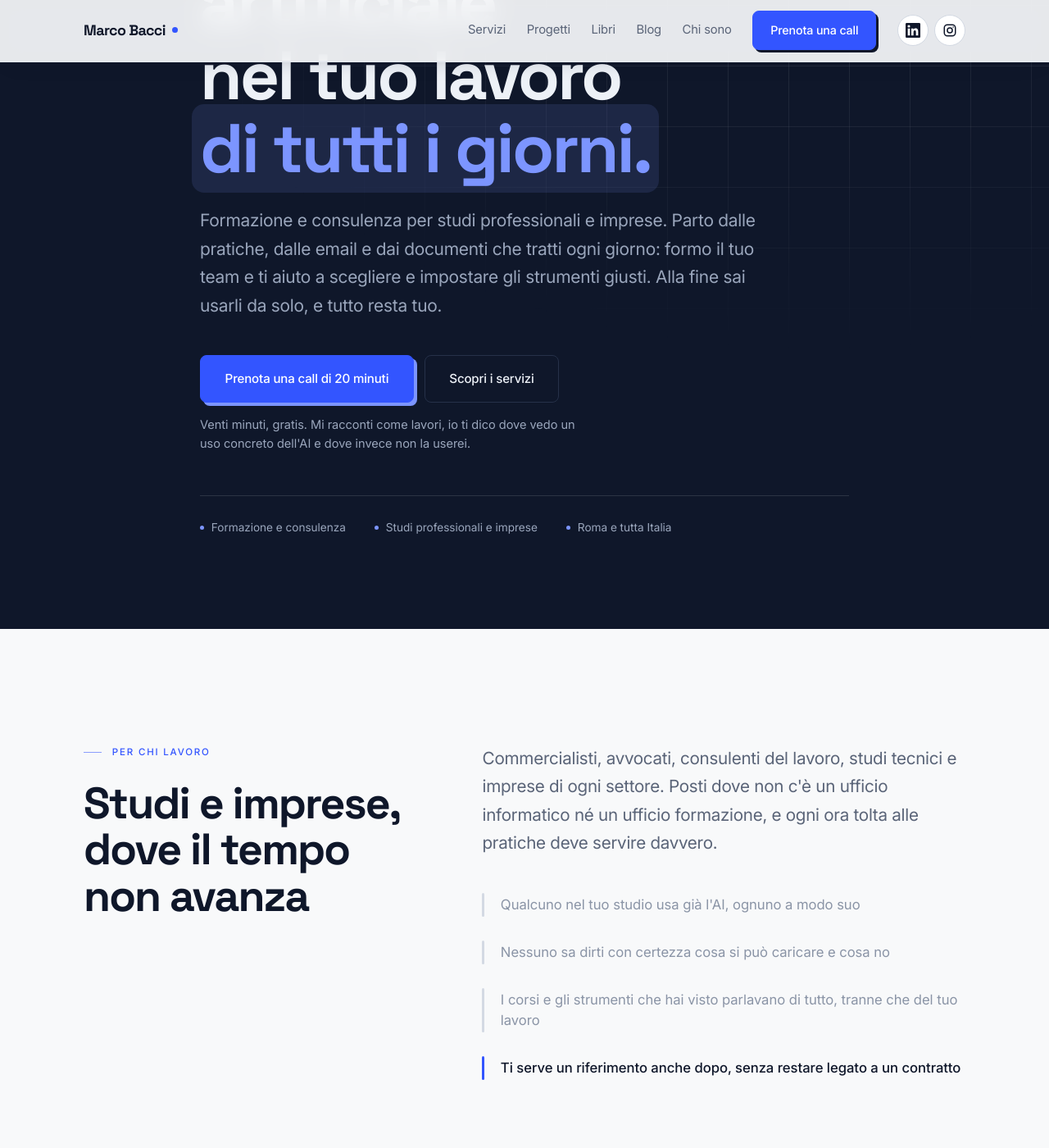
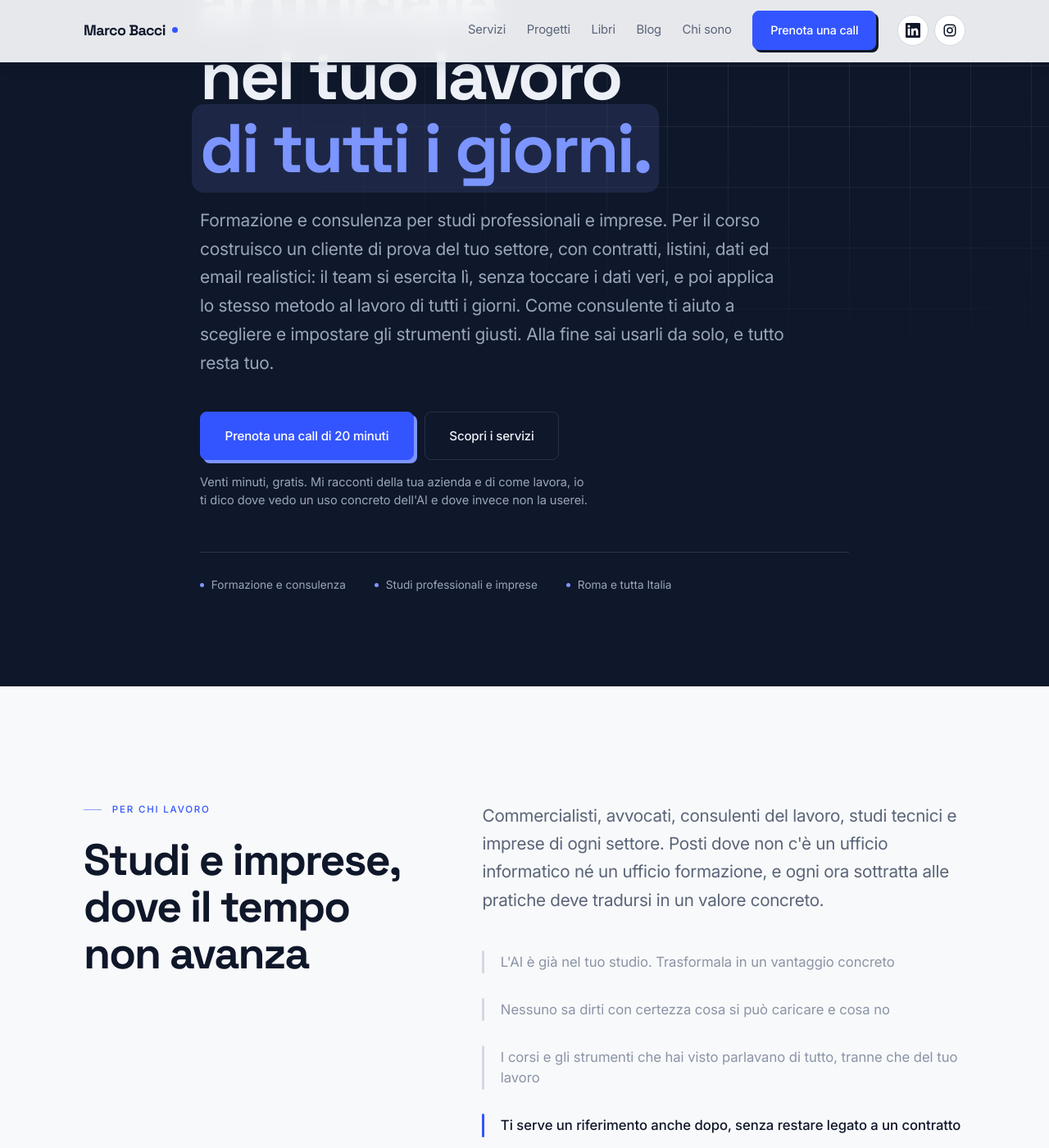
Before and after one commit to marcobacciwork/marcobacciwork.github.io, a Jekyll site: the page built from index.html, in a window 1280 px wide and 1400 px high, scrolled down 365 px. Shown: the whole window at 82% size. Built offline with Jekyll 4.4.1, drawn with Linux system fonts in a browser that asks for light colours; some of the changed text lies outside the part shown.

Commit message:
Testi home e servizi: metodo del cliente di prova; footer con colonna Dati e P.IVA
Co-Authored-By: Claude Opus 5.5 <noreply@anthropic.com>
Claude-Session: https://claude.ai/code/session_01WnbBXjyNmEFbqJADkDqEYq

```diff
--- a/_includes/footer.html
+++ b/_includes/footer.html
@@ -27,7 +27,16 @@
           <li><a href="{{ '/prenota/' | relative_url }}">Prenota una call</a></li>
           <li><a href="mailto:{{ site.author.email }}">{{ site.author.email }}</a></li>
           <li><a href="tel:{{ site.author.telefono_link }}">{{ site.author.telefono }}</a></li>
+        </ul>
+      </div>
+
+      <div>
+        <h4>Dati</h4>
+        <ul>
+          <li>{{ site.author.name }}</li>
+          <li>Consulenza e formazione AI</li>
           <li>{{ site.legal.sede }}</li>
+          <li>P.IVA {{ site.legal.piva }}</li>
         </ul>
       </div>
 
--- a/_layouts/post.html
+++ b/_layouts/post.html
@@ -24,7 +24,7 @@ layout: default
   <div class="wrap wrap-narrow" style="text-align:center">
     <h2>Vuoi capire come applicarlo nel tuo lavoro?</h2>
     <p class="lead" style="margin:0 auto 2rem">
-      Venti minuti di call gratuita: mi racconti come lavori e ti dico se e dove l'AI può esserti utile.
+      Venti minuti di call gratuita: mi racconti della tua azienda e di come lavora, e ti dico se e dove l'AI può esserti utile.
     </p>
     <div class="btn-row" style="justify-content:center">
       <a class="btn btn-primary" href="{{ '/prenota/' | relative_url }}">Prenota una call</a>
--- a/assets/css/style.css
+++ b/assets/css/style.css
@@ -1162,7 +1162,7 @@ a.card:hover .card-mark { background: var(--accent); color: #fff; }
   gap: 0.6rem 1.8rem;
   justify-content: space-between;
   font-size: 0.83rem;
-  color: rgba(154, 166, 188, 0.72);
+  color: var(--on-deep-2);
 }
 
 .footer-bottom a { text-decoration: none; transition: color var(--dur) var(--ease); }
--- a/index.html
+++ b/index.html
@@ -11,8 +11,10 @@ description: "Formazione e consulenza sull'intelligenza artificiale per studi pr
 
     <p class="lead">
       Formazione e consulenza per studi professionali e imprese.
-      Parto dalle pratiche, dalle email e dai documenti che tratti ogni giorno:
-      formo il tuo team e ti aiuto a scegliere e impostare gli strumenti giusti.
+      Per il corso costruisco un cliente di prova del tuo settore, con contratti, listini,
+      dati ed email realistici: il team si esercita lì, senza toccare i dati veri,
+      e poi applica lo stesso metodo al lavoro di tutti i giorni.
+      Come consulente ti aiuto a scegliere e impostare gli strumenti giusti.
       Alla fine sai usarli da solo, e tutto resta tuo.
     </p>
 
@@ -21,7 +23,7 @@ description: "Formazione e consulenza sull'intelligenza artificiale per studi pr
       <a class="btn btn-outline" href="{{ '/servizi/' | relative_url }}">Scopri i servizi</a>
     </div>
     <p class="cta-note">
-      Venti minuti, gratis. Mi racconti come lavori, io ti dico dove vedo un uso concreto
+      Venti minuti, gratis. Mi racconti della tua azienda e di come lavora, io ti dico dove vedo un uso concreto
       dell'AI e dove invece non la userei.
     </p>
 
@@ -45,11 +47,11 @@ description: "Formazione e consulenza sull'intelligenza artificiale per studi pr
       <p class="lead" style="max-width:56ch;margin-bottom:2rem">
         Commercialisti, avvocati, consulenti del lavoro, studi tecnici e imprese
         di ogni settore. Posti dove non c'è un ufficio informatico né un ufficio formazione,
-        e ogni ora tolta alle pratiche deve servire davvero.
+        e ogni ora sottratta alle pratiche deve tradursi in un valore concreto.
       </p>
 
       <ul class="bars">
-        <li>Qualcuno nel tuo studio usa già l'AI, ognuno a modo suo</li>
+        <li>L'AI è già nel tuo studio. Trasformala in un vantaggio concreto</li>
         <li class="acceso">Nessuno sa dirti con certezza cosa si può caricare e cosa no</li>
         <li>I corsi e gli strumenti che hai visto parlavano di tutto, tranne che del tuo lavoro</li>
         <li>Ti serve un riferimento anche dopo, senza restare legato a un contratto</li>
@@ -71,7 +73,7 @@ description: "Formazione e consulenza sull'intelligenza artificiale per studi pr
       <a class="card" href="{{ '/servizi/#formazione' | relative_url }}">
         <span class="card-mark" aria-hidden="true">01</span>
         <h3>Formazione aziendale</h3>
-        <p>Incontri di mezza giornata, nel tuo studio oppure online, quanti ne servono. Sempre sui tuoi documenti. Faccio anche interventi a convegni e giornate di settore.</p>
+        <p>Incontri di mezza giornata, nel tuo studio oppure online, quanti ne servono. Si lavora su un cliente di prova del tuo settore, costruito su misura, e poi sui casi veri. Faccio anche interventi a convegni e giornate di settore.</p>
         <span class="link-arrow">Vedi i formati</span>
       </a>
 
@@ -111,7 +113,7 @@ description: "Formazione e consulenza sull'intelligenza artificiale per studi pr
         <div class="path-step">
           <span class="n">Fase due</span>
           <h3>Preparo</h3>
-          <p>Costruisco le esercitazioni e imposto gli strumenti sui tuoi documenti e sui casi che ti capitano davvero. Le soluzioni generiche, buone per chiunque, restano fuori.</p>
+          <p>Costruisco un cliente di prova del tuo settore, con documenti e dati realistici, e su quello preparo le esercitazioni. Le soluzioni generiche, buone per chiunque, restano fuori.</p>
         </div>
 
         <div class="path-step">
@@ -247,7 +249,7 @@ description: "Formazione e consulenza sull'intelligenza artificiale per studi pr
   <div class="wrap wrap-narrow" style="text-align:center">
     <h2>Venti minuti per capire se ha senso</h2>
     <p class="lead" style="margin:0 auto 2rem">
-      Mi racconti come lavori e cosa ti piacerebbe saper fare con l'AI.
+      Mi racconti della tua azienda, di come lavora e di cosa ti piacerebbe saper fare con l'AI.
       Io ti dico se posso esserti utile e da dove partirei. Se non posso, te lo dico lo stesso.
       La call è gratuita e non ti impegna a niente.
     </p>
--- a/prenota.html
+++ b/prenota.html
@@ -3,7 +3,7 @@ layout: default
 title: "Prenota una call"
 nav: prenota
 permalink: /prenota/
-description: "Venti minuti gratuiti per raccontarmi come lavori e capire se e come posso aiutarti. Nessun impegno."
+description: "Venti minuti gratuiti per raccontarmi della tua azienda e di come lavora, e capire se e come posso aiutarti. Nessun impegno."
 ---
 
 <section class="hero" style="padding-block:clamp(3.5rem,8vw,5.5rem) clamp(2.5rem,5vw,3.5rem)">
@@ -11,7 +11,7 @@ description: "Venti minuti gratuiti per raccontarmi come lavori e capire se e co
     <p class="eyebrow" style="color:var(--brass)">Primo incontro</p>
     <h1>Venti minuti,<br>senza <em>impegno</em></h1>
     <p class="lead">
-      Mi racconti come lavori e cosa ti porta via più tempo.
+      Mi racconti della tua azienda, di come lavora e di cosa ti porta via più tempo.
       Io ti dico se posso aiutarti e da dove partirei.
       Se non vedo come, te lo dico.
     </p>
--- a/servizi.html
+++ b/servizi.html
@@ -29,8 +29,10 @@ description: "Formazione e consulenza sull'intelligenza artificiale: corsi a mez
     </div>
     <div>
       <p class="lead" style="max-width:58ch;margin-bottom:2rem">
-        Niente lezioni teoriche sull'intelligenza artificiale. Si lavora sui tuoi documenti
-        e sui casi che ti capitano davvero, e ognuno esce con qualcosa da usare già il giorno dopo.
+        Niente lezioni teoriche sull'intelligenza artificiale. Costruisco un cliente di prova
+        del tuo settore, con contratti, listini, dati ed email realistici, con dentro anche qualche trappola.
+        Il team si esercita lì, senza toccare i dati veri, e tra un incontro e l'altro prova
+        lo stesso metodo su un caso reale. Ognuno esce con qualcosa da usare già il giorno dopo.
       </p>
 
       <h3 style="font-size:1.1rem;margin-bottom:0.9rem">Per chi</h3>
```
